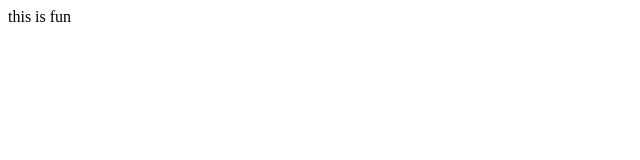
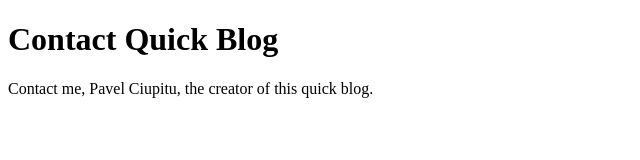
Before and after one commit to pavelciupitu/quick-blog, a website: page src/contact.pug in a window 1280 px wide. Shown: the whole page, without its empty margins (0-640 px from the left). Drawn offline with nearby package versions, Linux system fonts and the light colour scheme; files that its build step writes are made by us from their sources.

Commit message:
before making templates.

```diff
--- a/src/contact.pug
+++ b/src/contact.pug
@@ -1 +1,8 @@
-div this is fun
+doctype html
+html
+    head
+        title Contact Quick Blog
+        meta(name="description", content="Contact me, Pavel Ciupitu, the creator of this quick blog.")
+    body
+        h1 Contact Quick Blog
+        p Contact me, Pavel Ciupitu, the creator of this quick blog.
```
Also changed, not shown: src/_component/layout/base.pug (added, +8 -0 lines).
